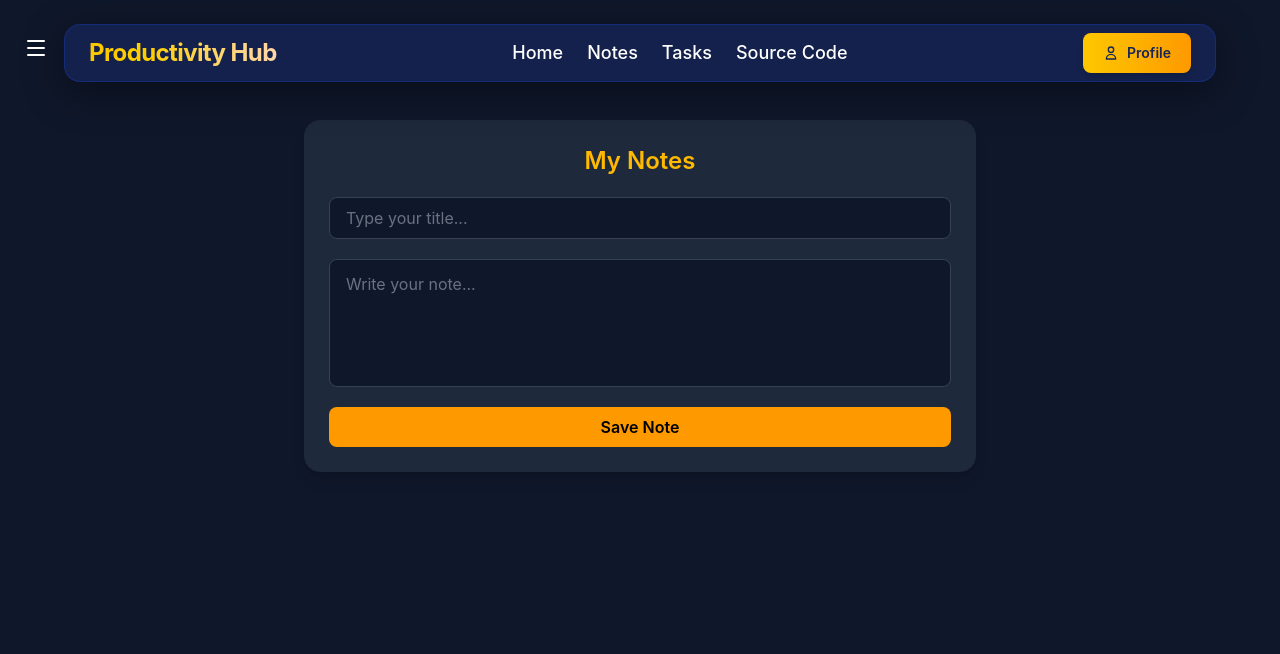
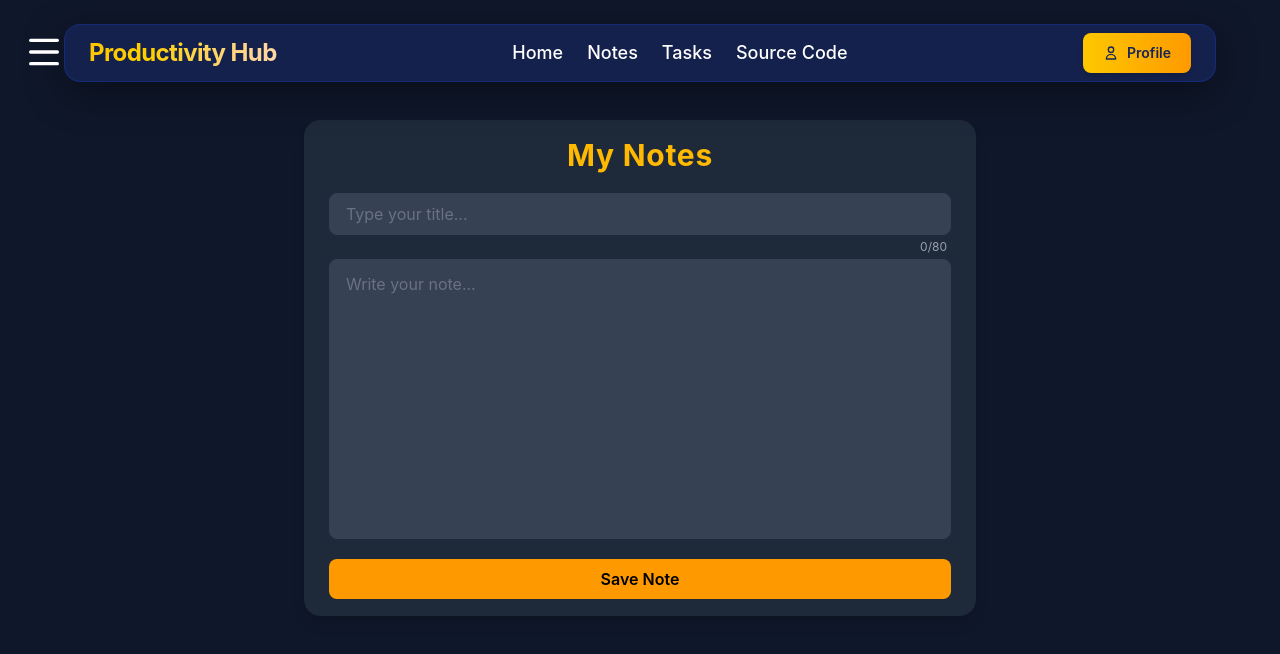
Before and after one commit to snigdhamistry/my-productivity-hub, a React (Vite) app: page /notes in a window 1280 px wide. Shown: the top 654 px of the page. Built offline with nearby package versions, Linux system fonts and the light colour scheme.

Commit message:
Added delete all notes options

```diff
--- a/src/pages/Notes.jsx
+++ b/src/pages/Notes.jsx
@@ -27,20 +27,32 @@ const Notes = () => {
        }
 
        return (
-              <div className="h-screen bg-[#0f172a] text-white overflow-hidden">
+              <div className="h-screen bg-[#0f172a] text-white overflow-auto">
 
-                     <div className={`fixed top-24 bottom-4 left-0 w-80 bg-[#2e3748] border-t border-b border-r border-yellow-400 transform transition-transform duration-300 ease-in-out z-40 flex flex-col ${toggle ? "translate-x-0" : "-translate-x-full"}`}>
+                     {/* 🔹 SIDE BAR */}
+                     <div className={`fixed top-24 bottom-4 pb-3 left-0 w-80 bg-[#2e3748] border-t border-b border-r border-yellow-400 transform transition-transform duration-300 ease-in-out z-40 flex flex-col ${toggle ? "translate-x-0" : "-translate-x-full"}`}>
 
-                            <h1 className="text-3xl font-bold text-amber-400 mb-4 px-4 hover:text-amber-600 transition">
-                                   Your Notes
-                            </h1>
+                            <div className="flex items-center justify-between px-4">
+                                   <h1 className="text-2xl font-bold text-amber-400 mb-4 px-2 pt-2 hover:text-amber-600 transition">
+                                          Your Notes
+                                   </h1>
+                                   <button
+                                          onClick={() => setAllNotes([])}
+                                          className="p-2 rounded-md"
+                                   >
+                                          <Trash2 size={22} className="text-red-400 hover:text-red-500" />
+                                   </button>
+                            </div>
                             <div className="p-4 flex flex-col gap-3 flex-1 overflow-y-auto pb-5">
+                                   {allNotes.length === 0 && (<p className="text-gray-500 text-center py-4">
+                                          No notes to display.
+                                   </p>)}
                                    {allNotes.map((elem, index) => (
                                           <div
                                                  key={index}
-                                                 className="relative bg-[#1f2937] p-3 rounded-lg hover:bg-[#374151] transition cursor-pointer"
+                                                 className="relative bg-gray-900 p-3 rounded-lg hover:bg-gray-800 transition cursor-pointer"
                                           >
-                                                 <h3 className="text-xl font-semibold text-amber-400 truncate">
+                                                 <h3 className="text-lg font-semibold text-amber-400 truncate">
                                                         {elem.title}
                                                  </h3>
                                                  <p className="text-xs text-gray-400 truncate">
@@ -53,27 +65,27 @@ const Notes = () => {
                                                         }}
                                                         className="absolute top-2 right-2 p-1 rounded-md hover:bg-gray-800 transition"
                                                  >
-                                                        <Trash2 />
+                                                        <Trash2 size={18} />
                                                  </button>
                                           </div>
                                    ))}
+
                             </div>
                      </div>
 
                      {/* 🔹 MAIN CONTENT */}
                      <div className="pt-30 px-4 flex justify-center">
-
                             <button
                                    onClick={toggleMenu}
-                                   className="fixed top-7 left-4 z-50 p-2 rounded-md hover:bg-gray-800 transition"
+                                   className="fixed top-6 left-4 z-50 p-2 rounded-md hover:bg-gray-800 transition"
                             >
-                                   <Menu />
+                                   <Menu size={40} />
                             </button>
                             <form
                                    onSubmit={addtask}
-                                   className="w-full max-w-2xl bg-[#1e293b] p-6 rounded-2xl shadow-lg border border-gray-800 flex flex-col gap-5"
+                                   className="w-full max-w-2xl bg-gray-800 rounded-2xl shadow-lg border border-gray-800 flex flex-col gap-1 px-6 py-4"
                             >
-                                   <h1 className="text-2xl font-semibold text-center text-amber-400">
+                                   <h1 className="text-3xl font-bold text-center text-amber-400 pb-4 tracking-wide">
                                           My Notes
                                    </h1>
 
@@ -82,20 +94,21 @@ const Notes = () => {
                                           onChange={(e) => setInput(e.target.value)}
                                           type="text"
                                           placeholder="Type your title..."
-                                          maxLength="100"
-                                          className="bg-[#0f172a] px-4 py-2 rounded-lg border border-gray-700 focus:ring-2 focus:ring-amber-400 outline-none placeholder-gray-500"
+                                          maxLength={80}
+                                          className="bg-gray-700 px-4 py-2 rounded-lg border border-gray-700 focus:ring-2 focus:ring-amber-400 outline-none placeholder-gray-500"
                                    />
-
+                                   <p className="text-xs text-gray-400 text-right pr-1">
+                                          {input.length}/80
+                                   </p>
                                    <textarea
                                           onChange={(e) => setText(e.target.value)}
                                           value={text}
                                           placeholder="Write your note..."
-                                          className="bg-[#0f172a] px-4 py-3 rounded-lg border border-gray-700 focus:ring-2 focus:ring-amber-400 outline-none placeholder-gray-500 resize-none h-32"
+                                          className="bg-gray-700 px-4 py-3 rounded-lg border border-gray-700 focus:ring-2 focus:ring-amber-400 outline-none placeholder-gray-500 resize-none h-70"
                                    />
-
                                    <button
                                           type="submit"
-                                          className="bg-amber-500 hover:bg-amber-600 text-black font-semibold py-2 rounded-lg transition"
+                                          className="bg-amber-500 hover:bg-amber-600 text-black font-semibold py-2 mt-4 rounded-lg transition"
                                    >
                                           Save Note
                                    </button>
```
